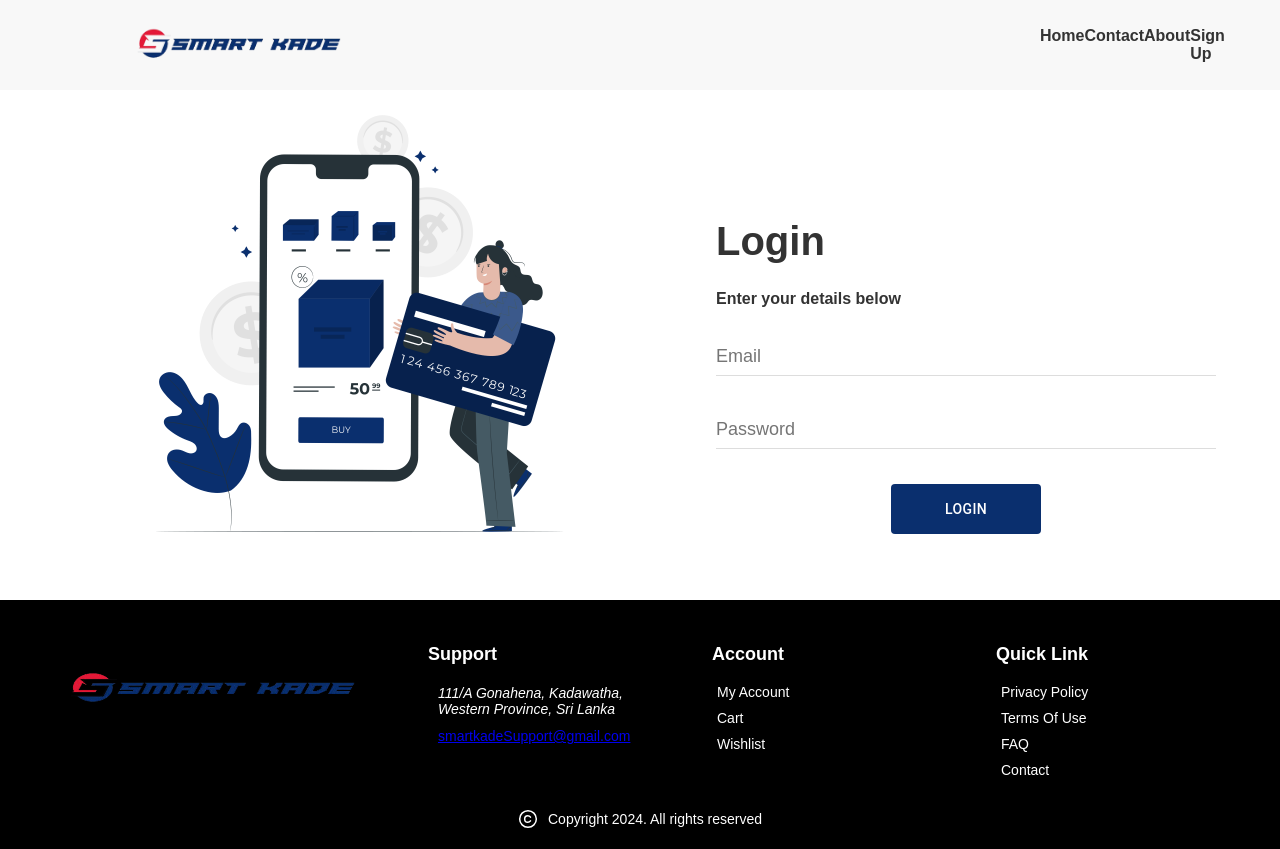
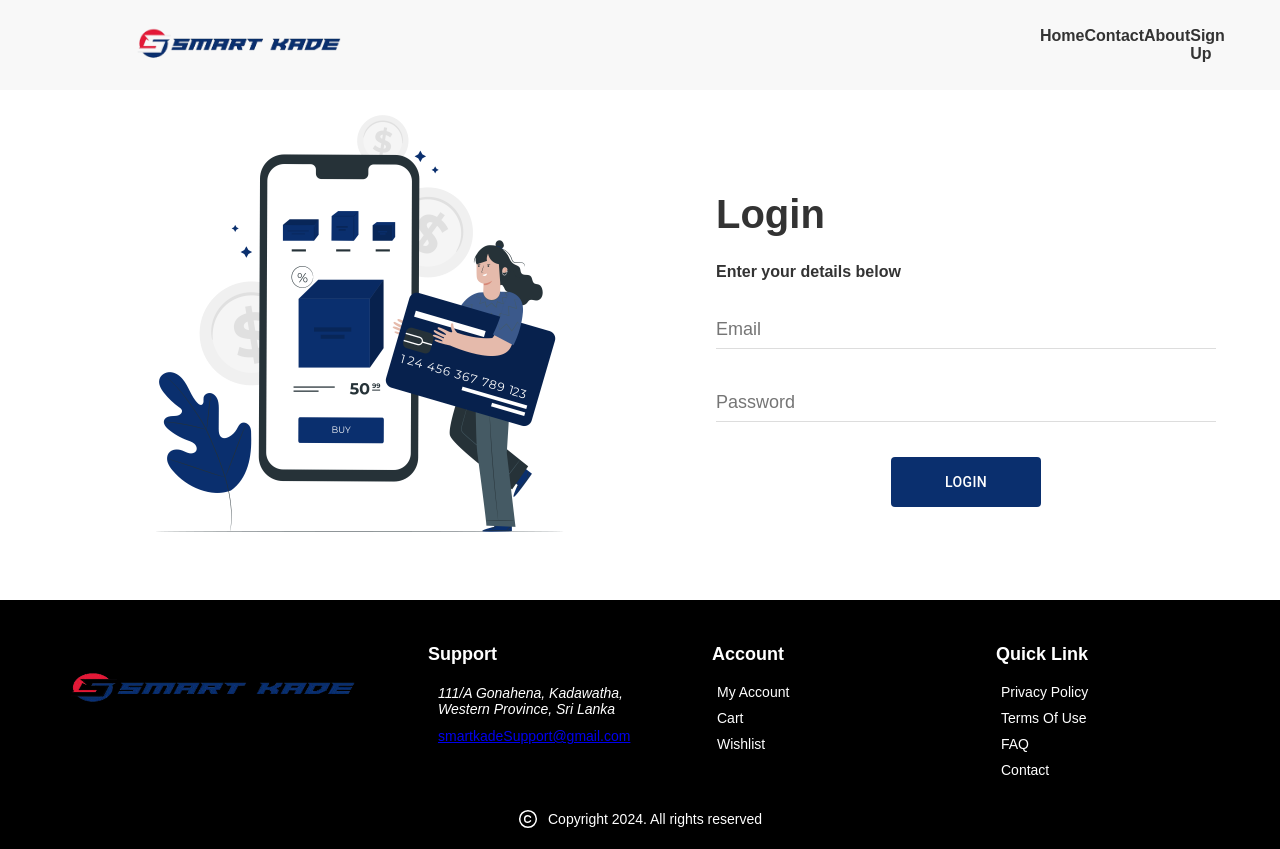
Before and after one commit to pasanmayura/Ecommerce_Website, a Next.js app in the folder frontend-admin/: page / in a window 1280 px wide. Built offline with nearby package versions, Linux system fonts and the light colour scheme.

Commit message:
refactor styles in MostSold.css and Register.css to adjust margins for improved layout

```diff
--- a/frontend-admin/src/styles/MostSold.css
+++ b/frontend-admin/src/styles/MostSold.css
@@ -6,7 +6,6 @@ body {
 
 h1{
   margin-top: 120px;
-  margin-left: -150px;
 }
 
 .most-sold {
--- a/frontend-admin/src/styles/Register.css
+++ b/frontend-admin/src/styles/Register.css
@@ -82,6 +82,7 @@ body {
     font-weight: bold;
     margin-bottom: 10px;
     padding-bottom: 2%;
+    margin-top: 0;
   }
 
   .form-subtitle {
```
